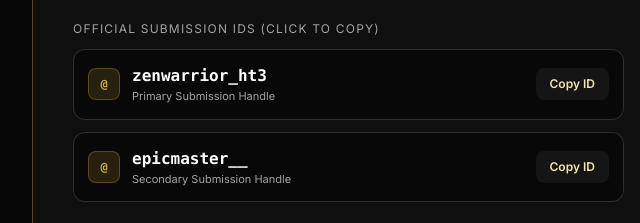
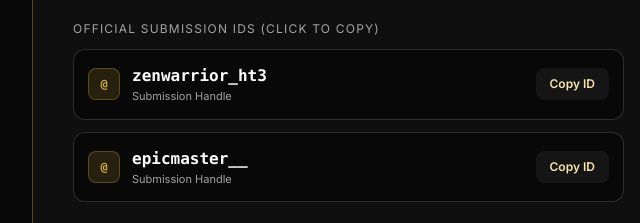
Before and after one commit to ZenWarrior-HT3/The_Frame_2026, a plain HTML site: page index.html in a window 1280 px wide. Shown: the part 2737-2960 px from the top of the page, 0-640 px from the left. Drawn offline with nearby package versions, Linux system fonts and the light colour scheme.

Commit message:
Update submission handle labels in index.html

```diff
--- a/THE FRAME 2026 - Photography Contest.html
+++ b/index.html
@@ -368,7 +368,7 @@
                   <span class="w-8 h-8 rounded-lg bg-gold/15 border border-gold/30 flex items-center justify-center text-gold font-mono text-xs font-bold">@</span>
                   <div>
                     <div class="font-mono text-sm sm:text-base font-semibold text-white">zenwarrior_ht3</div>
-                    <div class="text-[11px] text-neutral-400">Primary Submission Handle</div>
+                    <div class="text-[11px] text-neutral-400">Submission Handle</div>
                   </div>
                 </div>
                 <button type="button" onclick="copyText('zenwarrior_ht3', 'Copied ID: zenwarrior_ht3')" class="px-3.5 py-2 rounded-lg bg-white/5 hover:bg-gold hover:text-obsidian text-xs font-semibold text-gold-light transition-all">
@@ -381,7 +381,7 @@
                   <span class="w-8 h-8 rounded-lg bg-gold/15 border border-gold/30 flex items-center justify-center text-gold font-mono text-xs font-bold">@</span>
                   <div>
                     <div class="font-mono text-sm sm:text-base font-semibold text-white">epicmaster__</div>
-                    <div class="text-[11px] text-neutral-400">Secondary Submission Handle</div>
+                    <div class="text-[11px] text-neutral-400">Submission Handle</div>
                   </div>
                 </div>
                 <button type="button" onclick="copyText('epicmaster__', 'Copied ID: epicmaster__')" class="px-3.5 py-2 rounded-lg bg-white/5 hover:bg-gold hover:text-obsidian text-xs font-semibold text-gold-light transition-all">
```
